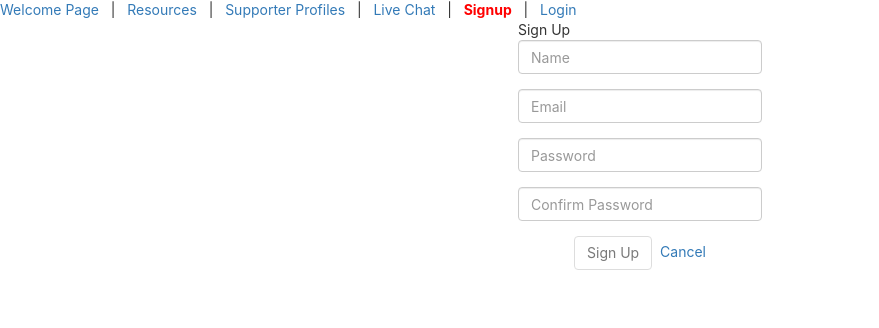
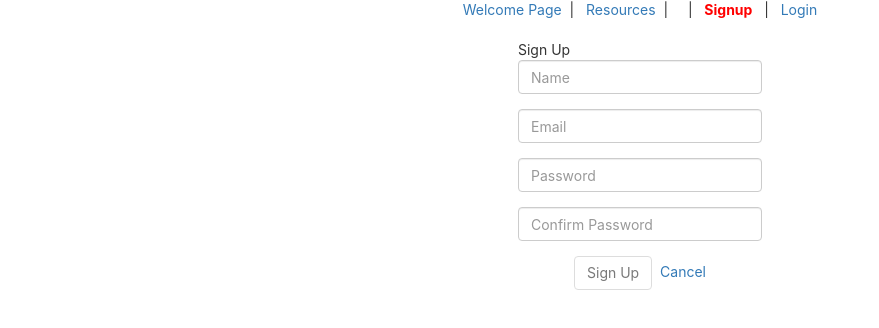
Before and after one commit to elizabethmessick/the_elizabeth_project, a React (Create React App) app: page /signup in a window 1280 px wide. Shown: the top 328 px of the page, without its empty margins (0-879 px from the left). Built offline with nearby package versions, Linux system fonts and the light colour scheme.

Commit message:
fix login

```diff
--- a/src/components/NavBar/NavBar.jsx
+++ b/src/components/NavBar/NavBar.jsx
@@ -6,9 +6,41 @@ import {
 
 
 const NavBar = (props) => {
+    let nav = props.user ?
+        <div>
+            <NavLink to="/profilepage" activeStyle={{
+                fontWeight: "bold",
+                color: "red"
+            }}>Supporter Profiles</NavLink>{' '}
+            &nbsp;&nbsp;|&nbsp;&nbsp;&nbsp;
+                    <NavLink to="/livechat" activeStyle={{
+                fontWeight: "bold",
+                color: "red"
+            }}>Live Chat</NavLink>{' '}
+            &nbsp;&nbsp;|&nbsp;&nbsp;&nbsp;
+                    <NavLink to="" activeStyle={{
+                fontWeight: "bold",
+                color: "red"
+            }} onClick={props.handleLogout}>LOG OUT</NavLink>{' '}
+            <span className='NavBar-welcome'>WELCOME, {props.user.name}</span>
+
+        </div>
+        :
+        <div>
+            &nbsp;&nbsp;|&nbsp;&nbsp;&nbsp;
+                    <NavLink to="/signup" activeStyle={{
+                fontWeight: "bold",
+                color: "red"
+            }}>Signup</NavLink>{' '}
+            &nbsp;&nbsp;|&nbsp;&nbsp;&nbsp;
+                    <NavLink to="/login" activeStyle={{
+                fontWeight: "bold",
+                color: "red"
+            }}>Login</NavLink>{' '}
+        </div>;
+
     return (
-        <div>
-            <nav>
+        <div className="NavBar">
             <NavLink exact to="/" activeStyle={{
                 fontWeight: "bold",
                 color: "red"
@@ -19,30 +51,10 @@ const NavBar = (props) => {
                 color: "red"
             }}>Resources</NavLink>{' '}
             &nbsp;&nbsp;|&nbsp;&nbsp;&nbsp;
-                    <NavLink to="/profilepage" activeStyle={{
-                    fontWeight: "bold",
-                    color: "red"
-                }}>Supporter Profiles</NavLink>{' '}
-                &nbsp;&nbsp;|&nbsp;&nbsp;&nbsp;
-                    <NavLink to="/livechat" activeStyle={{
-                    fontWeight: "bold",
-                    color: "red"
-                }}>Live Chat</NavLink>{' '}
-                &nbsp;&nbsp;|&nbsp;&nbsp;&nbsp;
-                    <NavLink to="/signup" activeStyle={{
-                    fontWeight: "bold",
-                    color: "red"
-                }}>Signup</NavLink>{' '}
-                &nbsp;&nbsp;|&nbsp;&nbsp;&nbsp;
-                    <NavLink to="/login" activeStyle={{
-                    fontWeight: "bold",
-                    color: "red"
-                }}>Login</NavLink>{' '}
-            </nav>
-
+            {nav}
         </div>
 
-    )
-}
+    );
+};
 
 export default NavBar;
--- a/src/pages/App/App.jsx
+++ b/src/pages/App/App.jsx
@@ -6,8 +6,13 @@ import {
 import './App.css';
 import userService from '../../utils/userService';
 import NavBar from '../../components/NavBar/NavBar';
+import Welcome from '../../pages/Welcome/Welcome';
+import Resources from '../../pages/Resources/Resources';
+import ProfilePage from '../../pages/ProfilePage/ProfilePage';
+import LiveChat from '../../pages/LiveChat/LiveChat';
 import SignupPage from '../SignupPage/SignupPage';
 import LoginPage from '../LoginPage/LoginPage';
+
 
 class App extends Component {
   constructor(props) {
@@ -36,8 +41,15 @@ class App extends Component {
   render() {
     return (
       <div>
-        <NavBar />
+        <NavBar
+          user={this.state.user}
+          handleLogout={this.handleLogout}
+        />
         <Switch>
+          <Route exact path="/" component={Welcome} />
+          <Route path="/resources" component={Resources} />
+          <Route path="/profilepage" component={ProfilePage} />
+          <Route path="/livechat" component={LiveChat} />
           <Route exact path='/signup' render={(props) =>
             <SignupPage
               {...props}
@@ -57,17 +69,3 @@ class App extends Component {
 }
 
 export default App;
-
-{/* <Route exact path="/" component={Welcome} />
-            <Route path="/resources" component={Resources} />
-            <Route path="/profilepage" component={ProfilePage} />
-            <Route path="/signup" component={SignupPage} />
-            <Route path="/login" component={LoginPage} />
-            <Route path="/livechat" component={LiveChat} /> */}
-
-//             import Welcome from '../../pages/Welcome/Welcome';
-// import Resources from '../../pages/Resources/Resources';
-// import SignupPage from '../../pages/SignupPage/SignupPage';
-// import LoginPage from '../../pages/LoginPage/LoginPage';
-// import ProfilePage from '../../pages/ProfilePage/ProfilePage';
-// import LiveChat from '../../pages/LiveChat/LiveChat';
--- a/src/utils/userAPI.js
+++ b/src/utils/userAPI.js
@@ -1,3 +1,5 @@
+
+
 const BASE_URL = '/api/users/';
 
 function signup(user) {
--- a/src/utils/userService.js
+++ b/src/utils/userService.js
@@ -18,7 +18,7 @@ function logout() {
 
 function login(user) {
     return userAPI.login(user)
-        .then(({ token }) => tokenService.setToken(token));
+        .then(token => tokenService.setToken(token));
 }
 
 export default {
```
Lines whose indentation alone changed are shown as unchanged.
